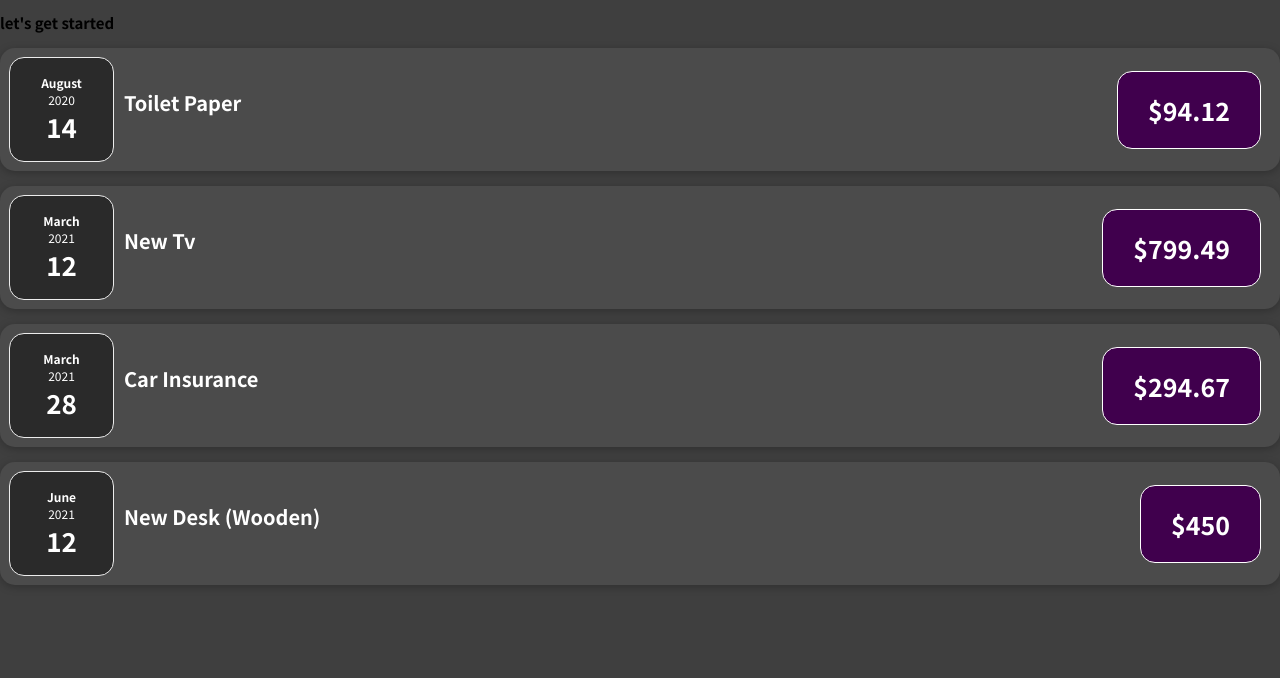
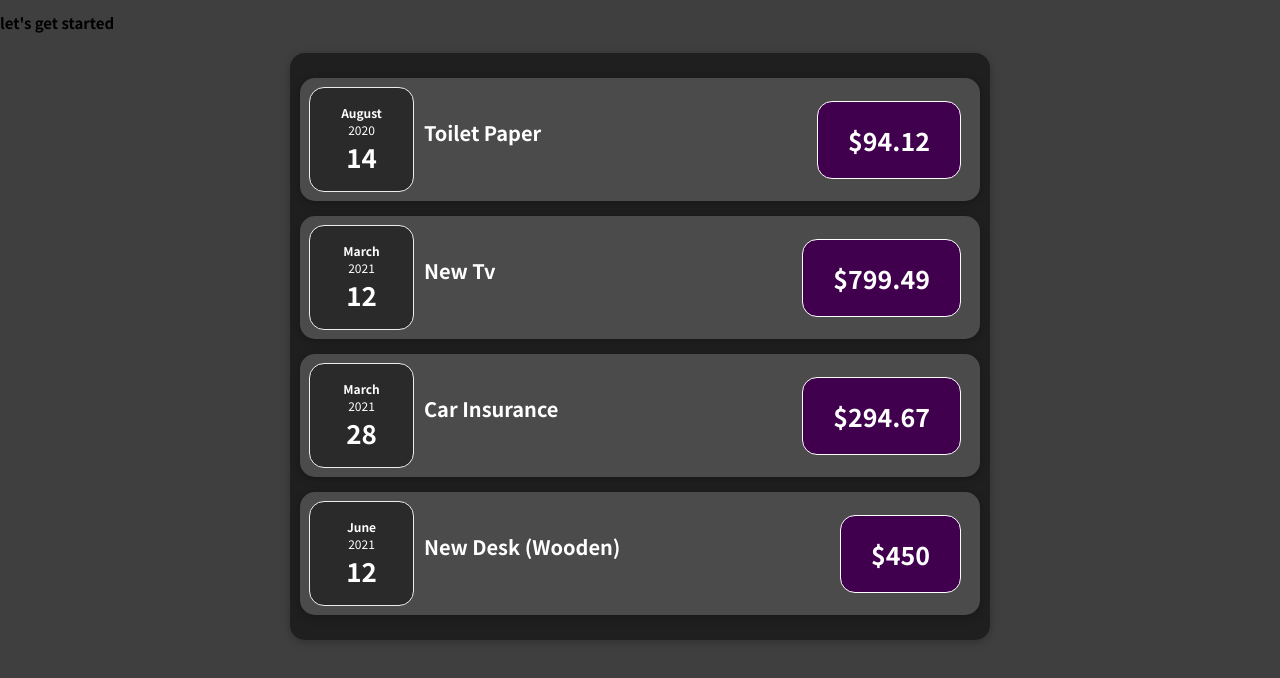
Before and after one commit to StrongMind0/React.-Expenses-App, a JavaScript app: page / in a window 1280 px wide. Shown: the top 678 px of the page. Built offline with nearby package versions, Linux system fonts and the light colour scheme.

Commit message:
Creating a Card component and replacing div with Card

```diff
--- a/src/App.js
+++ b/src/App.js
@@ -1,5 +1,4 @@
-import './components/ExpenseItem'
-import ExpenseItem from './components/ExpenseItem';
+import Expense from './components/Expenses';
 
 function App() {
   const expense = [
@@ -31,10 +30,7 @@ function App() {
   return (
     <div>
       <h2>let's get started </h2>
-      <ExpenseItem title={expense[0].title} amount={expense[0].amount} date={expense[0].date}></ExpenseItem>
-      <ExpenseItem title={expense[1].title} amount={expense[1].amount} date={expense[1].date}></ExpenseItem>
-      <ExpenseItem title={expense[2].title} amount={expense[2].amount} date={expense[2].date}></ExpenseItem>
-      <ExpenseItem title={expense[3].title} amount={expense[3].amount} date={expense[3].date}></ExpenseItem>
+      <Expense items={expense}/>
     </div>
   );
 }
--- /dev/null
+++ b/src/components/Card.css
@@ -0,0 +1,4 @@
+.card{
+    box-shadow: 0 2px 8px rgba(0, 0, 0, 0.25);
+    border-radius: 15px;
+}
--- /dev/null
+++ b/src/components/Card.js
@@ -0,0 +1,11 @@
+import './Card.css'
+
+function Card(props) {
+    const classes = 'card '+ props.className;
+
+    return (
+        <div className={classes}>{props.children}</div>
+    );
+}
+
+export default Card
--- a/src/components/ExpenseDate.js
+++ b/src/components/ExpenseDate.js
@@ -13,5 +13,4 @@ function ExpenseDate(props) {
         </div>
     );
 }
-
 export default ExpenseDate
--- a/src/components/ExpenseItem.css
+++ b/src/components/ExpenseItem.css
@@ -9,9 +9,7 @@
    align-items: center;
    font-size: 1.5rem;
    background: #4b4b4b;
-   border-radius: 15px;
    margin: 1.5rem 0;
-   box-shadow: 0 2px 8px rgba(0, 0, 0, 0.25);
    padding: 0.9rem;
 }
 .expense-item__details{
--- a/src/components/ExpenseItem.js
+++ b/src/components/ExpenseItem.js
@@ -1,15 +1,16 @@
 import ExpenseDate from './ExpenseDate';
+import Card from './Card';
 import './ExpenseItem.css'
 
 function ExpenseItem(props) {
     return (
-        <div className='expense-item'>
+        <Card className='expense-item'>
             <ExpenseDate date={props.date}/>
             <div className='expense-item__details'>
                 <h2> {props.title} </h2>
                 <div className='expense-item__price'> ${props.amount} </div>
             </div>
-        </div>
+        </Card>
     );
 }
 
--- /dev/null
+++ b/src/components/Expenses.css
@@ -0,0 +1,11 @@
+:root{
+    font-size: 62.5%;
+}
+
+.expenses {
+  padding: 1rem;
+  background-color: rgb(31, 31, 31);
+  margin: 2rem auto;
+  width: 70rem;
+  max-width: 95%;
+}
--- /dev/null
+++ b/src/components/Expenses.js
@@ -0,0 +1,30 @@
+import './Expenses.css'
+import ExpenseItem from "./ExpenseItem"
+import Card from './Card';
+
+function Expense(props) {
+    const items = props.items;
+
+    return (
+        <Card className="expenses">
+          <ExpenseItem
+             title={items[0].title}
+             amount={items[0].amount}
+             date={items[0].date}/>
+          <ExpenseItem
+             title={items[1].title}
+             amount={items[1].amount}
+             date={items[1].date}/>
+          <ExpenseItem
+             title={items[2].title}
+             amount={items[2].amount}
+             date={items[2].date}/>
+          <ExpenseItem
+             title={items[3].title}
+             amount={items[3].amount}
+             date={items[3].date}/>
+        </Card>
+    );
+}
+
+export default Expense
```
